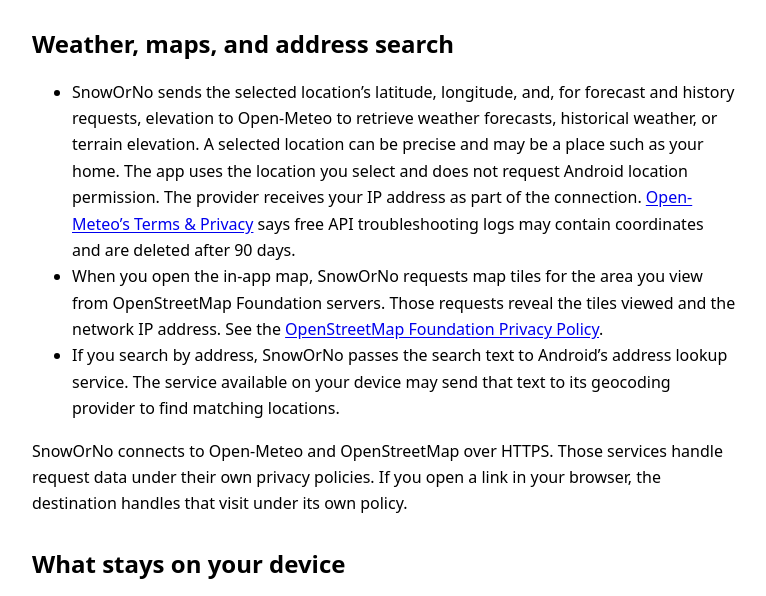
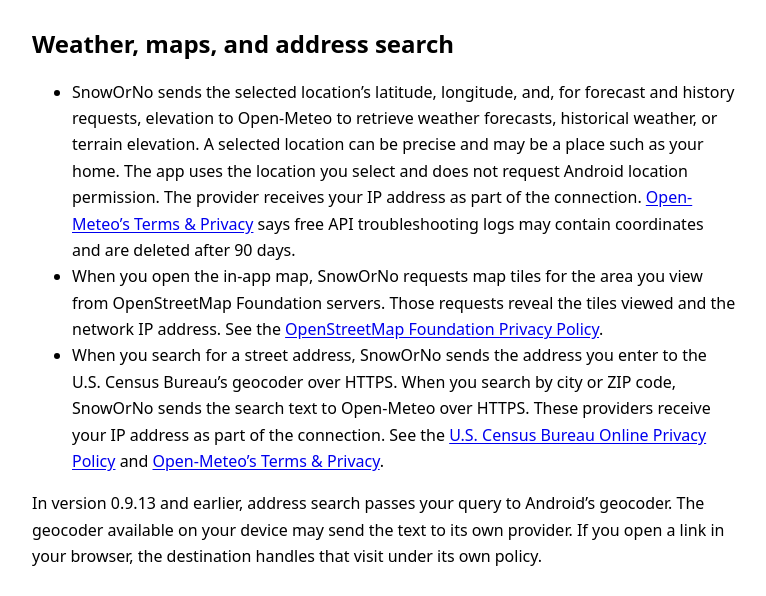
Before and after one commit to chiesennegs/mooseaillc.com, a plain HTML site: page privacy/snoworno/index.html in a window 1280 px wide. Shown: the part 179-775 px from the top of the page, without its empty margins (256-1022 px from the left). Drawn offline with Linux system fonts and the light colour scheme.

Commit message:
Update SnowOrNo privacy policy for HTTPS location search

```diff
--- a/privacy/snoworno/index.html
+++ b/privacy/snoworno/index.html
@@ -23,9 +23,9 @@
     <ul>
       <li>SnowOrNo sends the selected location’s latitude, longitude, and, for forecast and history requests, elevation to Open-Meteo to retrieve weather forecasts, historical weather, or terrain elevation. A selected location can be precise and may be a place such as your home. The app uses the location you select and does not request Android location permission. The provider receives your IP address as part of the connection. <a href="https://open-meteo.com/en/terms">Open-Meteo’s Terms &amp; Privacy</a> says free API troubleshooting logs may contain coordinates and are deleted after 90 days.</li>
       <li>When you open the in-app map, SnowOrNo requests map tiles for the area you view from OpenStreetMap Foundation servers. Those requests reveal the tiles viewed and the network IP address. See the <a href="https://osmfoundation.org/wiki/Privacy_Policy">OpenStreetMap Foundation Privacy Policy</a>.</li>
-      <li>If you search by address, SnowOrNo passes the search text to Android’s address lookup service. The service available on your device may send that text to its geocoding provider to find matching locations.</li>
+      <li>When you search for a street address, SnowOrNo sends the address you enter to the U.S. Census Bureau’s geocoder over HTTPS. When you search by city or ZIP code, SnowOrNo sends the search text to Open-Meteo over HTTPS. These providers receive your IP address as part of the connection. See the <a href="https://www.census.gov/about/policies/privacy/privacy-policy.html">U.S. Census Bureau Online Privacy Policy</a> and <a href="https://open-meteo.com/en/terms">Open-Meteo’s Terms &amp; Privacy</a>.</li>
     </ul>
-    <p>SnowOrNo connects to Open-Meteo and OpenStreetMap over HTTPS. Those services handle request data under their own privacy policies. If you open a link in your browser, the destination handles that visit under its own policy.</p>
+    <p>In version 0.9.13 and earlier, address search passes your query to Android’s geocoder. The geocoder available on your device may send the text to its own provider. If you open a link in your browser, the destination handles that visit under its own policy.</p>
 
     <h2>What stays on your device</h2>
     <p>SnowOrNo keeps your selected and favorite locations, settings, cached forecasts, downloaded weather history, archived storm forecasts, and snowfall measurements in Android app storage. The app uses cached forecasts for up to 48 hours. Saved settings and history can remain until you remove them where the app offers that option, clear SnowOrNo’s storage in Android Settings, or uninstall the app.</p>
```
